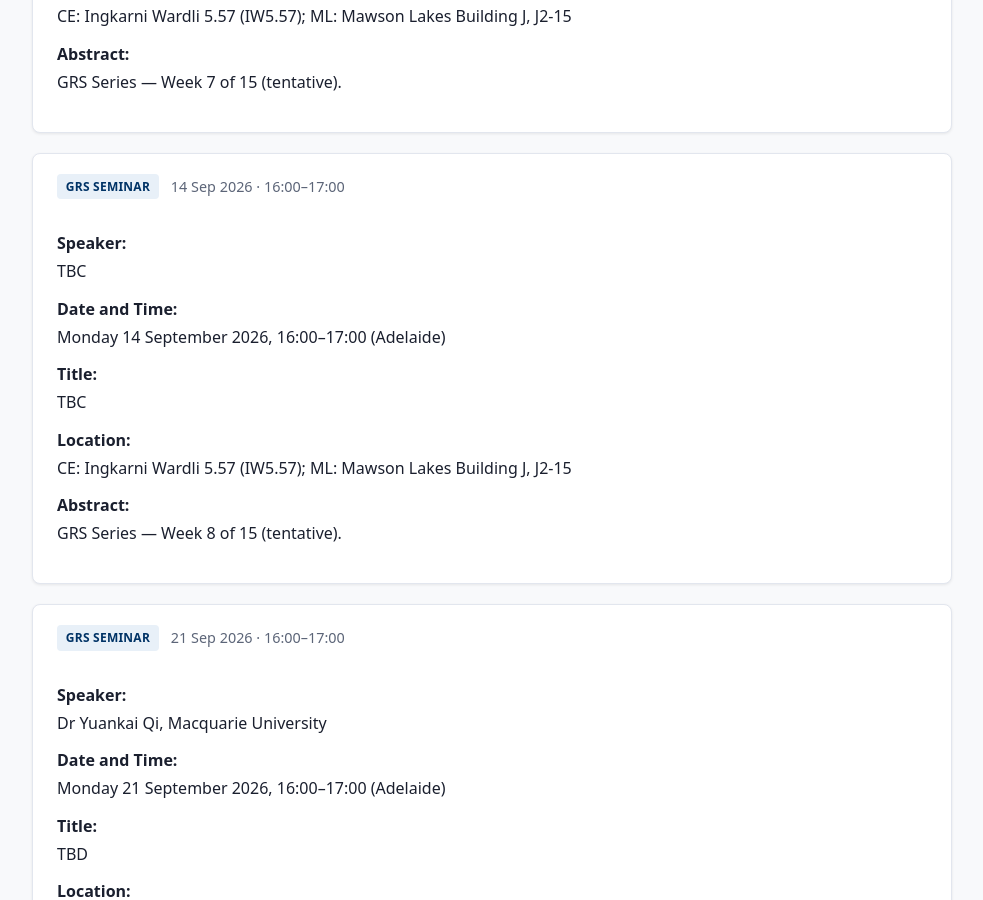
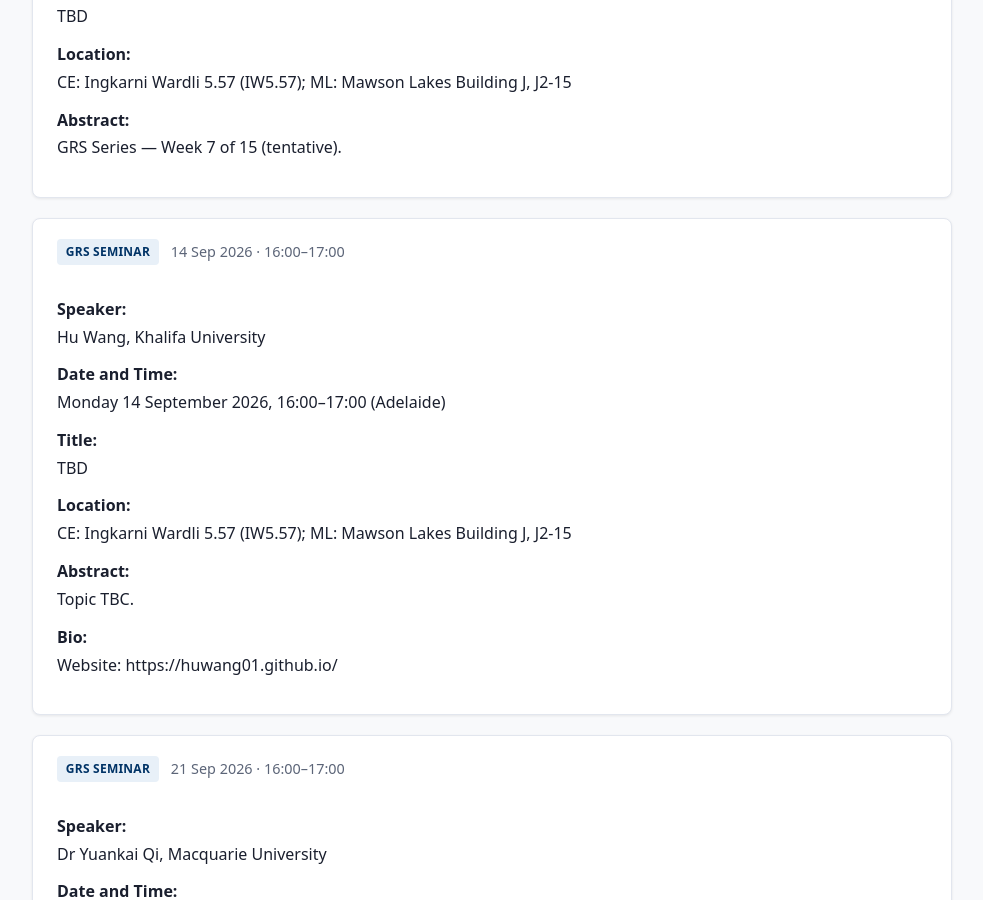
Before and after one commit to ht-timchen/Adelaide-CSIT-GRC, a Jekyll site: the page built from grs-series.md, in a window 1280 px wide and 900 px high, scrolled down 8707 px. Shown: the whole window, without its empty margins (148-1131 px from the left). Built offline with Jekyll 4.4.1, drawn with Linux system fonts in a browser that asks for light colours; some of the changed text lies outside the part shown.

Commit message:
Add Zoom for Tat-Jun Chin and schedule Hu Wang and Congbo Ma.
Fill the 14 September and 26 October GRS Series placeholders and publish the join link for the 17 August talk.

Co-authored-by: Cursor <cursoragent@cursor.com>

```diff
--- a/_data/seminars.yml
+++ b/_data/seminars.yml
@@ -374,6 +374,7 @@ seminars:
       Many research students start their PhD journey by asking "how many papers do I need to publish to get the PhD". Similarly, many PhD supervisors set expectations in terms of the number of papers published, as well as the desired ranking of the publication venues (conferences, journals). At departmental and institutional levels, academic leaders use publication metrics to evaluate the performance of research groups and individual researchers. At governmental levels and society at large, academic league tables are often used to compare the performance of universities, and the publication statistics of an institution influence greatly the position of the institution in such rankings. With the current attitudes towards publishing entrenched and the "industry" of publishing strong and pervasive, there is the risk of losing sight of the reason for and the value of publishing towards scientific research. This talk aims to (re)ignite conversations on why we publish.
     bio: |
       Tat-Jun Chin is Professor of Computer Science at Adelaide University, where he leads the AI for Space Group. He received his PhD in Computer Systems Engineering from Monash University in 2007, which was partly supported by the Endeavour Australia-Asia Award, and a Bachelor in Mechatronics Engineering from Universiti Teknologi Malaysia in 2004, where he won the Vice Chancellor’s Award. Tat-Jun’s research interest lies in optimisation for computer vision and machine learning, and their application to intelligent satellites and space robotics. He has published more than 150 research articles on the subject, and has received multiple accolades for his research, including a CVPR award (2015), a BMVC award (2018), Best of ECCV (2018), three DST Awards (2015, 2017, 2021), an IAPR Award (2019), an RAL Best Paper Award (2021), and a nomination for ECCV Best Paper Award (2024). He was a Finalist in the Academic of the Year Category at Australian Space Awards 2021. Tat-Jun is currently Visiting Professor at the European Space Agency's Philab and was a SmartSat CRC Professorial Chair in 2020-2025.
+    online_url: "https://adelaide.zoom.us/j/83155077274?pwd=ZZCPGEADAFjvlbgxSViNfHbh6MCggh.1"
     status: scheduled
 
   - id: hdr-2026-08-24-series-06
@@ -432,14 +433,15 @@ seminars:
     type: hdr_seminar
     series: hdr-2026
     session_number: 8
-    title: "TBC"
-    speaker: "TBC"
+    title: "TBD"
+    speaker: "Hu Wang, Khalifa University"
     date: 2026-09-14
     time: "16:00–17:00"
     location: "CE: Ingkarni Wardli 5.57 (IW5.57); ML: Mawson Lakes Building J, J2-15"
     abstract: |
-      GRS Series — Week 8 of 15 (tentative).
-    ideas: "Yuval or Swinburne ppl? Ask Hung"
+      Topic TBC.
+    bio: |
+      Website: https://huwang01.github.io/
     status: scheduled
 
   - id: hdr-2026-09-21-series-10
@@ -546,14 +548,15 @@ seminars:
     type: hdr_seminar
     series: hdr-2026
     session_number: 14
-    title: "TBC"
-    speaker: "TBC"
+    title: "TBD"
+    speaker: "Congbo Ma, NYU Abu Dhabi"
     date: 2026-10-26
     time: "16:00–17:00"
     location: "CE: Ingkarni Wardli 5.57 (IW5.57); ML: Mawson Lakes Building J, J2-15"
     abstract: |
-      GRS Series — Week 14 of 15 (tentative).
-    ideas: "Yuankai, Guansong (SMU?); someone in IVE; post-docs"
+      Topic TBC.
+    bio: |
+      Website: https://congboma.github.io/
     status: scheduled
 
   - id: hdr-2026-11-02-series-16
```
